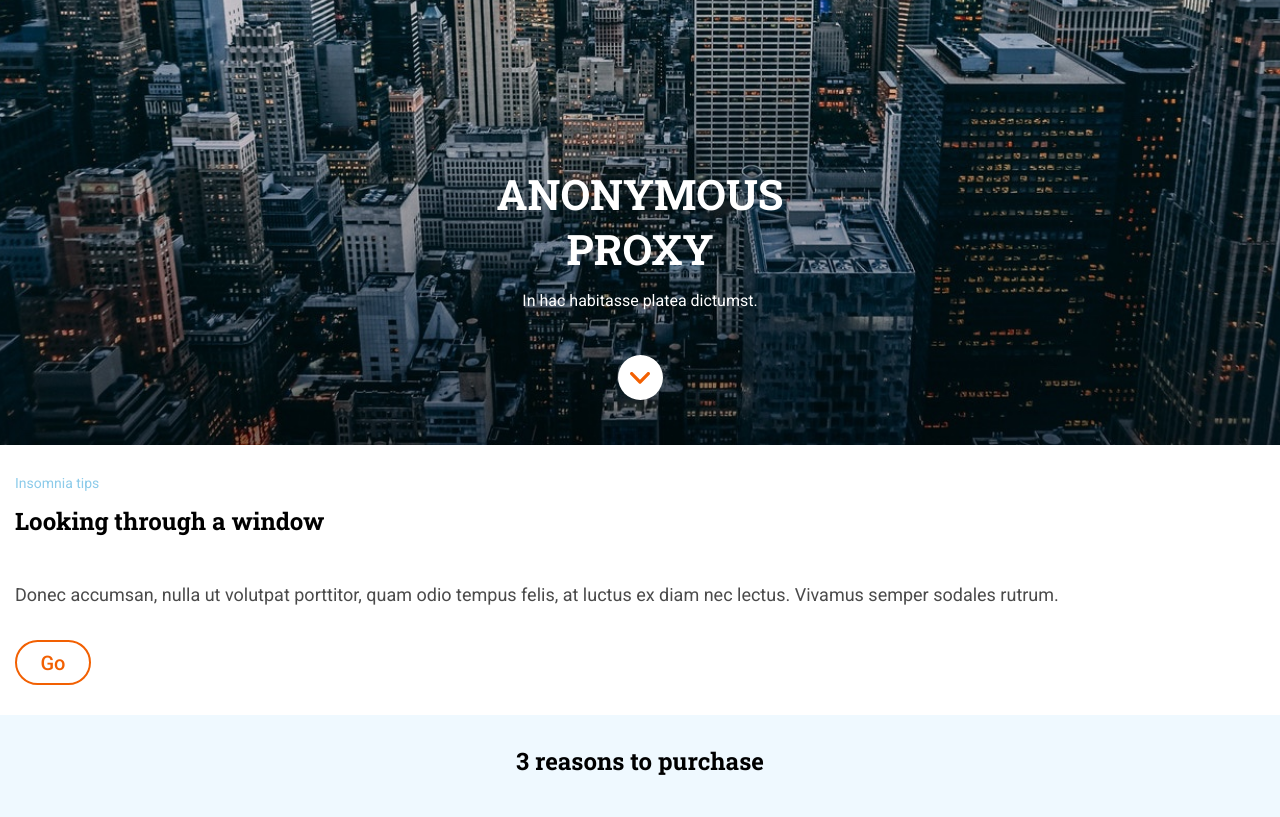
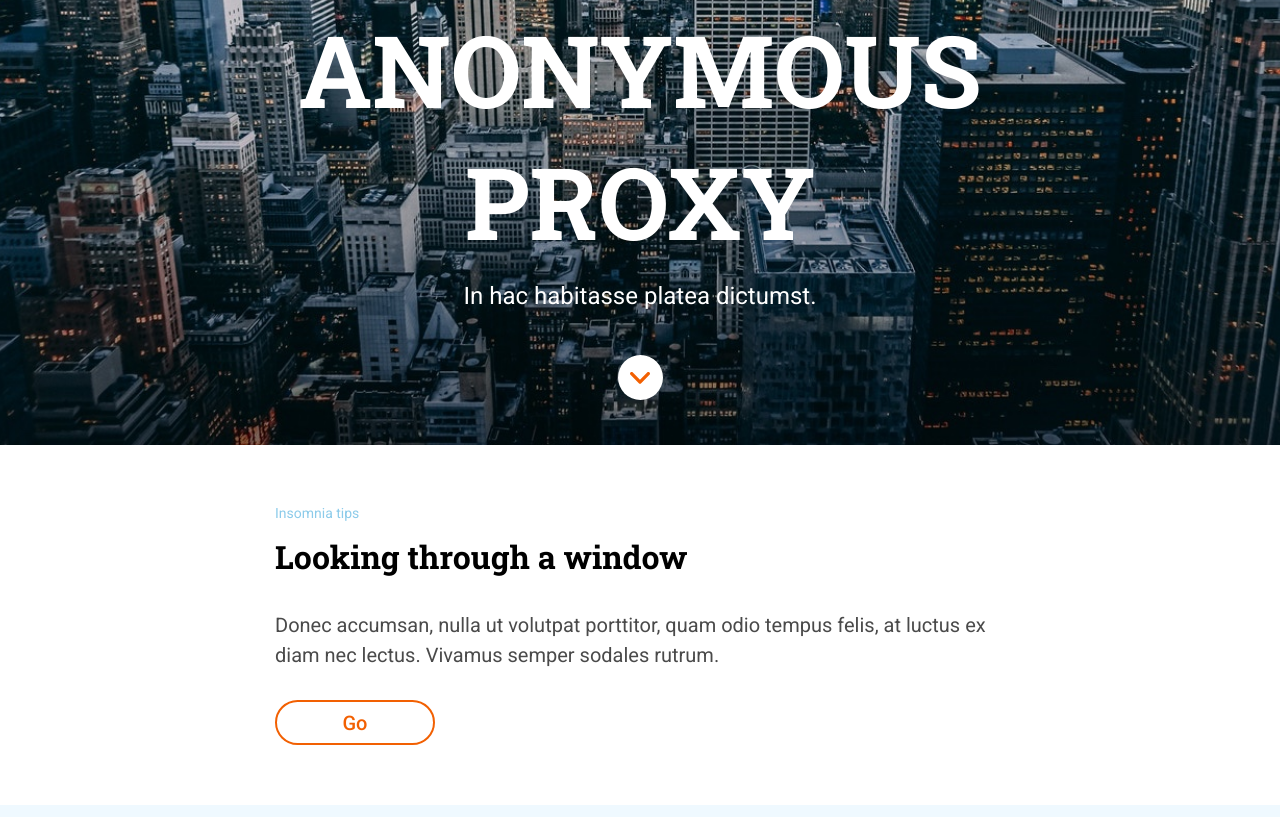
Before and after one commit to Adalab/modulo-1-evaluacion-final-marina-fp, a website: page src/html/index.html in a window 1280 px wide. Shown: the part 355-1172 px from the top of the page. Drawn offline with nearby package versions, Linux system fonts and the light colour scheme; files that its build step writes are made by us from their sources; files whose address does not match are found by name.

Commit message:
add media queries in hero and section window

```diff
--- a/src/html/partials/main.html
+++ b/src/html/partials/main.html
@@ -20,9 +20,7 @@
       Donec accumsan, nulla ut volutpat porttitor, quam odio tempus felis, at
       luctus ex diam nec lectus. Vivamus semper sodales rutrum.
     </p>
-    <a class="link-go" title="Ir al enlace" href="">
-      <div class="window__button">Go</div></a
-    >
+    <a class="window__button" title="Ir al enlace" href=""> Go</a>
   </section>
   <section class="reasons">
     <h2 class="reasons__title" id="reasons">3 reasons to purchase</h2>
--- a/src/scss/layout/_page.scss
+++ b/src/scss/layout/_page.scss
@@ -16,6 +16,12 @@
   font-weight: 700;
   font-size: 42px;
   margin: 15px;
+  @media all and (min-width: 768px) {
+    font-size: 80px;
+  }
+  @media all and (min-width: 1280px) {
+    font-size: 100px;
+  }
 }
 .hero__title--line {
   display: flex;
@@ -26,6 +32,9 @@
   font-weight: 400;
   font-size: 16px;
   color: $white;
+  @media all and (min-width: 768px) {
+    font-size: 24px;
+  }
 }
 .link-three {
   width: 45px;
@@ -42,6 +51,12 @@
   background-color: $white;
   display: flex;
   flex-direction: column;
+  @media all and (min-width: 768px) {
+    padding: 30px 39px;
+  }
+  @media all and (min-width: 1280px) {
+    padding: 60px 275px;
+  }
 }
 .window__small {
   height: 30px;
@@ -55,15 +70,26 @@
   font-weight: 700;
   font-size: 24px;
   margin-bottom: 15px;
+  @media all and (min-width: 768px) {
+    font-size: 26px;
+    margin-bottom: 30px;
+    height: 45px;
+  }
+  @media all and (min-width: 1280px) {
+    font-size: 32px;
+  }
 }
 .window__text {
   font-family: $text;
   font-size: 18px;
-  line-height: 1.67;
+  line-height: 1.5;
   color: $grey;
   margin-bottom: 30px;
+  @media all and (min-width: 768px) {
+    font-size: 20px;
+  }
 }
-.link-go {
+.window__button {
   font-family: $text;
   font-weight: 500;
   font-size: 20px;
@@ -76,6 +102,12 @@
   display: flex;
   justify-content: center;
   align-items: center;
+  @media all and (min-width: 768px) {
+    width: 91px;
+  }
+  @media all and (min-width: 1280px) {
+    width: 160px;
+  }
 }
 .reasons {
   background-color: $iceblue;
```
